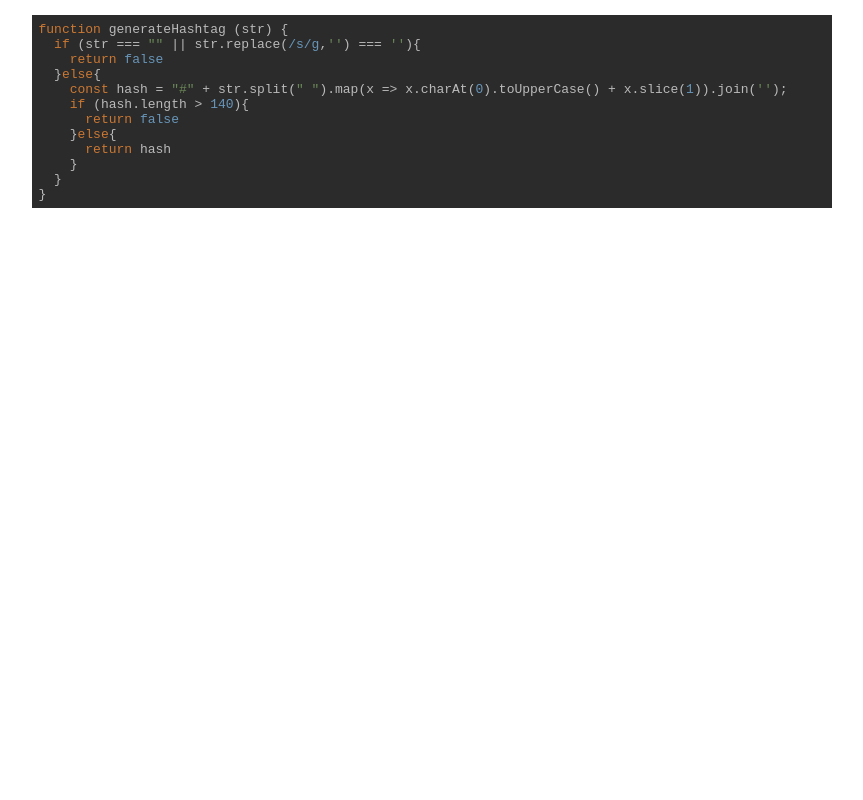
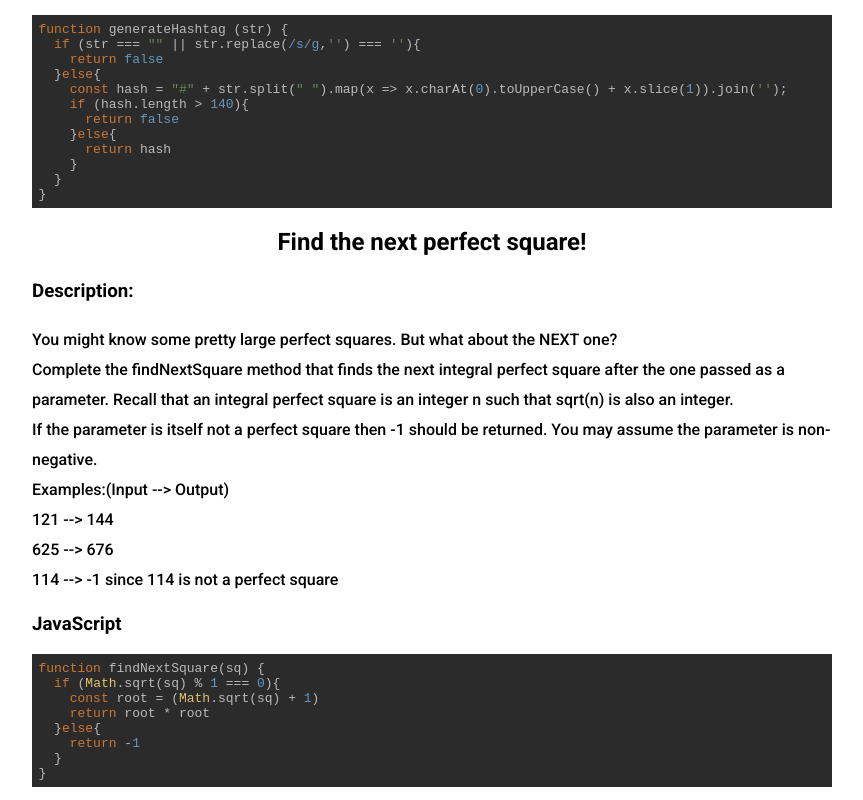
Before and after one commit to donovanodom/codewars, a React (Create React App) app: page / in a window 1280 px wide. Shown: the part 4263-5063 px from the top of the page, without its empty margins (208-1071 px from the left). Before the commit the page ends 4484 px from the top, so only its background shows below. Built offline with nearby package versions, Linux system fonts and the light colour scheme.

Commit message:
Added Find the next perfect square

```diff
--- a/src/Kata1.js
+++ b/src/Kata1.js
@@ -305,6 +305,46 @@ export const TheHashtagGenerator = () => {
   );
 };
 
+export const FindTheNextPerfectSquare = () => {
+  const code = `function findNextSquare(sq) {
+  if (Math.sqrt(sq) % 1 === 0){
+    const root = (Math.sqrt(sq) + 1)
+    return root * root
+  }else{
+    return -1
+  }
+}`;
+  return (
+    <>
+      <h2 className="title">Find the next perfect square!</h2>
+      <div className="description">
+        <h3>Description:</h3>
+        You might know some pretty large perfect squares. But what about the
+        NEXT one?
+        <br />
+        Complete the findNextSquare method that finds the next integral perfect
+        square after the one passed as a parameter. Recall that an integral
+        perfect square is an integer n such that sqrt(n) is also an integer.
+        <br />
+        If the parameter is itself not a perfect square then -1 should be
+        returned. You may assume the parameter is non-negative.
+        <br />
+        Examples:(Input --{`>`} Output)
+        <br />
+        121 --{`>`} 144
+        <br />
+        625 --{`>`} 676
+        <br />
+        114 --{`>`} -1 since 114 is not a perfect square
+      </div>
+      <h3>JavaScript</h3>
+      <SyntaxHighlighter language={"javascript"} style={darcula}>
+        {code}
+      </SyntaxHighlighter>
+    </>
+  );
+};
+
 const Kata1 = () => {
   return (
     <>
@@ -315,6 +355,7 @@ const Kata1 = () => {
       <SumStringsasNumbers />
       <SplitStrings />
       <TheHashtagGenerator />
+      <FindTheNextPerfectSquare />
     </>
   );
 };
```
